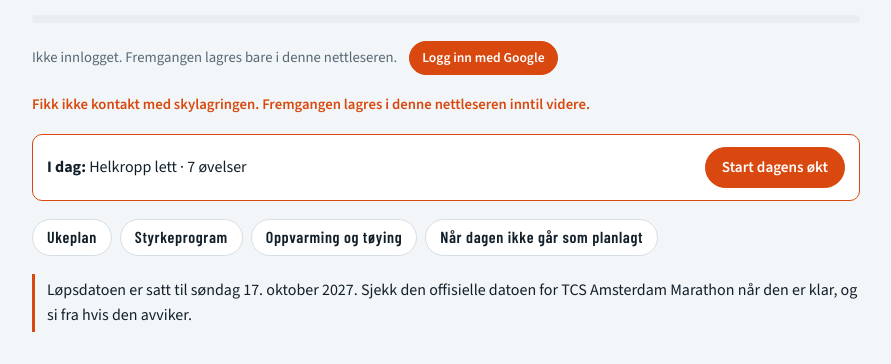
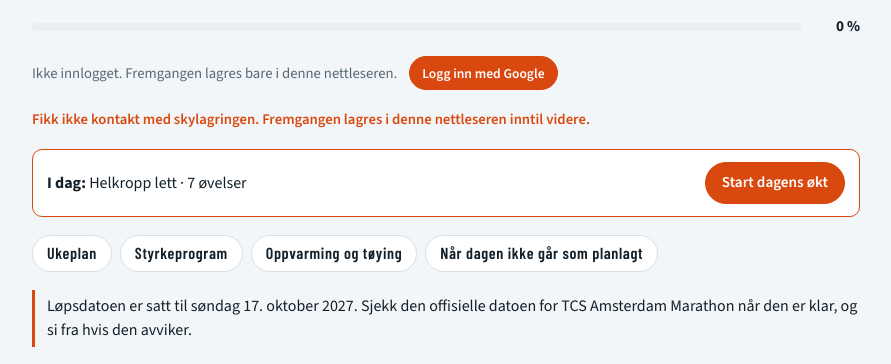
Before and after one commit to janewl/amsterdam2027, a plain HTML site: page index.html in a window 1280 px wide. Shown: the part 326-690 px from the top of the page, without its empty margins (194-1085 px from the left). Drawn offline with nearby package versions, Linux system fonts and the light colour scheme.

Commit message:
Vis prosent ved siden av fremdriftsbaren
Co-Authored-By: Claude Opus 5.5 <noreply@anthropic.com>

```diff
--- a/index.html
+++ b/index.html
@@ -38,6 +38,9 @@ header{display:grid;gap:18px}
 .fact b{font-family:var(--display);font-size:1.9rem;line-height:1;font-variant-numeric:tabular-nums}
 .fact span{color:var(--muted);font-size:.85rem}
 .bar{height:8px;border-radius:99px;background:var(--soft);overflow:hidden}
+.barrow{display:flex;align-items:center;gap:10px}
+.barrow .bar{flex:1}
+.pct{font-weight:700;font-variant-numeric:tabular-nums;font-size:.95rem;min-width:3.2em;text-align:right}
 .bar i{display:block;height:100%;width:0;background:var(--done);transition:width .3s}
 nav{display:flex;flex-wrap:wrap;gap:8px}
 nav a{font-family:var(--display);font-weight:600;letter-spacing:.04em;text-decoration:none;color:var(--ink);border:1px solid var(--line);background:var(--surface);border-radius:99px;padding:5px 14px}
@@ -186,7 +189,7 @@ body.okt-open{overflow:hidden}
       <div class="fact"><b>2:00:00</b><span>måltid · 5:41 min/km</span></div>
       <div class="fact"><b id="doneCount">0</b><span id="doneOf">av – økter fullført</span></div>
     </div>
-    <div class="bar" aria-hidden="true"><i id="bar"></i></div>
+    <div class="barrow"><div class="bar" aria-hidden="true"><i id="bar"></i></div><span class="pct" id="pct">0 %</span></div>
     <div class="acct" id="acct"><span>Laster …</span></div>
     <p class="acct-err" id="acct-err" role="alert" hidden></p>
     <div id="today"></div>
--- a/js/main.js
+++ b/js/main.js
@@ -73,6 +73,8 @@ function paint(){
   $("doneCount").textContent=n;
   $("doneOf").textContent=`av ${TOTAL} økter fullført`;
   $("bar").style.width=(n/TOTAL*100).toFixed(1)+"%";
+  const pct=n/TOTAL*100;
+  $("pct").textContent=(n&&pct<1?"<1":Math.round(pct))+"\u00a0%";
   renderToday();
 }
 function saveProgress(){ store.set("state/progress",{done:{...progress},updated:Date.now()}); }
```
